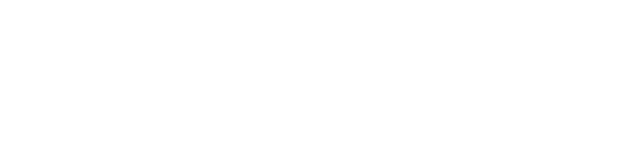
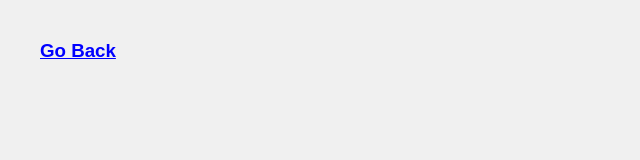
Before and after one commit to AndyKwakCMU/ANDYKWAK.github.io, a plain HTML site: page projects/index.html in a window 1280 px wide. Shown: the whole page, without its empty margins (0-640 px from the left). Drawn offline with Linux system fonts and the light colour scheme.

Commit message:
Project page has a goback now

```diff
--- a/projects/index.html
+++ b/projects/index.html
@@ -2,7 +2,7 @@
 <html>
 <head>
 	<meta charset="UTF-8">
-	<meta name="viewport" content="width-device-width, initial-scale-1.8>
+	<meta name="viewport" content="width-device-width, initial-scale-1.8">
 
 	<link rel="stylesheet" href="styles.css">
 
@@ -11,7 +11,9 @@
 
 
 <body>
-
+	<a href="../">
+		<h3>Go Back</h3>
+	</a>
 
 
 
```
Also changed, not shown: 1 other file.
